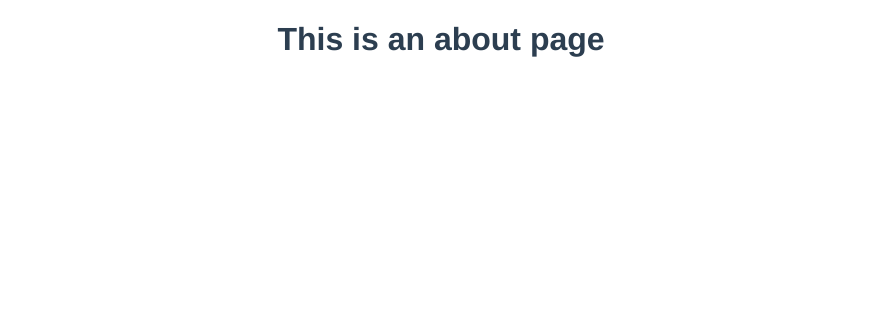
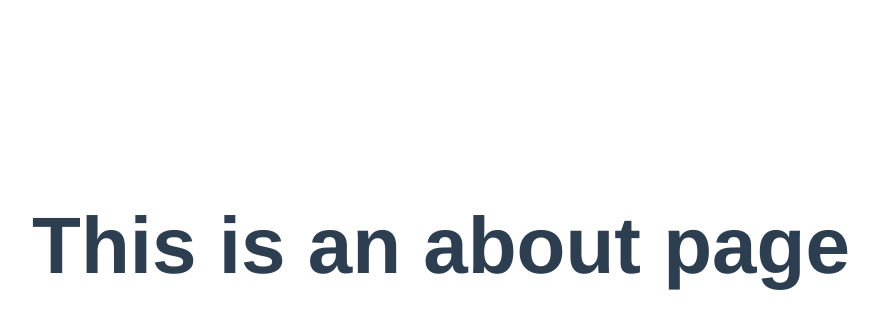
Before and after one commit to JacobHsu/vue-xvite-web, a Vue app: page /about in a window 1280 px wide. Shown: the top 328 px of the page, without its empty margins (199-1078 px from the left). Built offline with nearby package versions, Linux system fonts and the light colour scheme; the HTML template or start-up script is replaced by a standard one.

Commit message:
feat: scss

```diff
--- a/package.json
+++ b/package.json
@@ -20,6 +20,8 @@
     "babel-eslint": "^10.1.0",
     "eslint": "^6.7.2",
     "eslint-plugin-vue": "^6.2.2",
-    "vue-template-compiler": "^2.6.11"
+    "vue-template-compiler": "^2.6.11",
+    "node-sass": "^4.13.1",
+    "sass-loader": "^7.0.3"
   }
 }
--- a/src/views/About.vue
+++ b/src/views/About.vue
@@ -1,5 +1,14 @@
 <template>
-  <div class="about">
+  <div class="not-found">
     <h1>This is an about page</h1>
   </div>
 </template>
+
+<style lang="scss" scoped>
+.not-found {
+    width: 100%;
+    text-align: center;
+    font-size: 40px;
+    margin-top: 200px;
+}
+</style>
```
Also changed, not shown: 1 other file (tests, documents, lock files or other folders).
